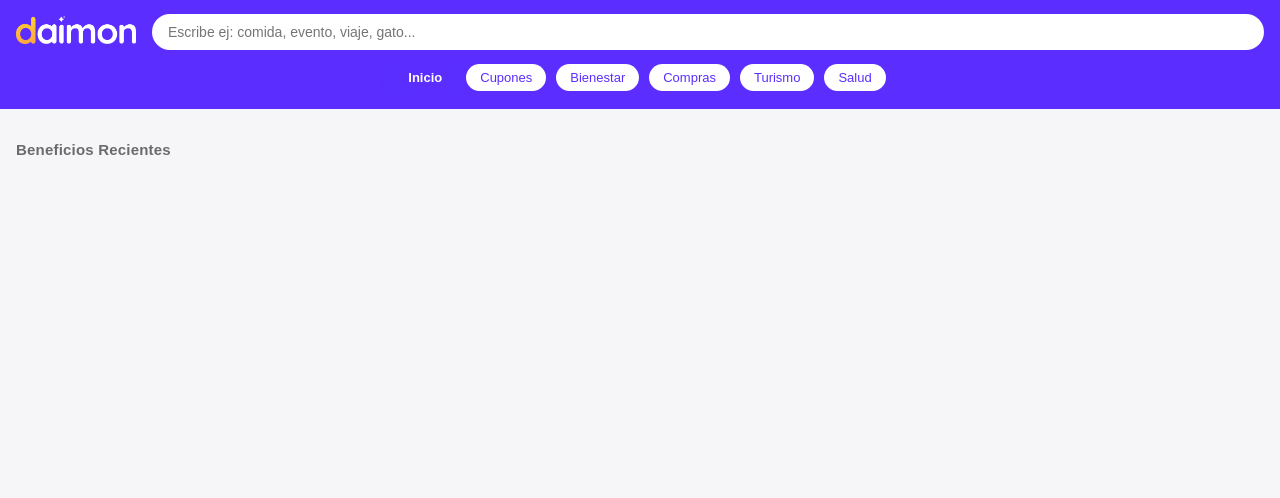
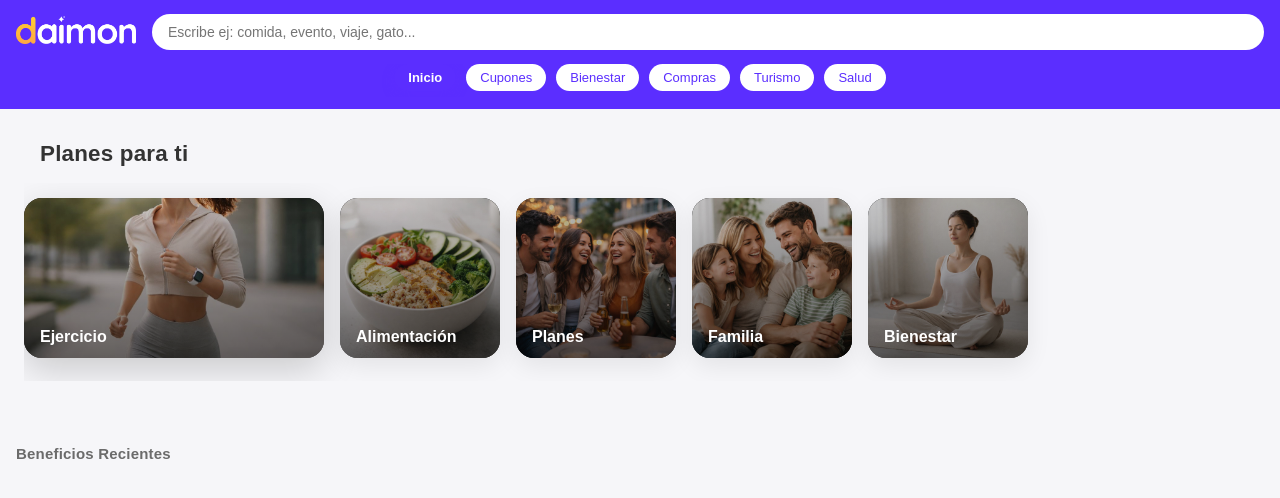
Before and after one commit to haroldgiomart/daimon-newapp, a Flask app: page /home in a window 1280 px wide. Shown: the top 498 px of the page. Run offline with Flask 3, Linux system fonts and the light colour scheme; the visitor is signed in with stand-in values (Sample User, id 1); data that the repository does not hold is empty.

Commit message:
Nueva versión de cards del home

```diff
--- a/app.py
+++ b/app.py
@@ -18,6 +18,7 @@ from services.benefit_details import get_benefit_details
 from services.wellness_videos import get_videos
 from services.user_profile import build_user_profile
 from services.search_service import search_benefits_from_text
+from services.semantic_search import semantic_intent_search
 
 # ---------------------------------------------------------
 # App configuration
@@ -44,10 +45,7 @@ cupones_cache = TTLCache(
 
 @cached(cupones_cache)
 def get_cupones_cached(category: str):
-    """
-    Cachea cupones por categoría.
-    IMPORTANTE: nunca cachear funciones sin argumentos.
-    """
+
     logger.info("Cargando cupones desde API (no cache)")
     data = get_benefits_by_subcategory(category)
 
@@ -99,6 +97,21 @@ def home():
         recomendados=recomendados
     )
 
+
+@app.route("/intent/<intent>")
+def intent_search(intent):
+    results = semantic_intent_search(
+        intent=intent,
+        user_profile_text=session.get("user_semantic_profile", ""),
+        user_tags=session.get("user_tags", [])
+    )
+
+    return render_template(
+        "search_results.html",
+        title=f"Planes de {intent}",
+        subtitle="Recomendado para ti",
+        benefits=results
+    )
 
 @app.route("/search")
 def search():
--- a/static/css/app.css
+++ b/static/css/app.css
@@ -1048,3 +1048,189 @@ section h3 {
 .matrix-item .card {
   height: 100%;
 }
+
+
+/* =========================================
+   INTENT CARDS – HOME
+   ========================================= */
+
+.intent-section {
+  padding: 24px 0;
+}
+
+.intent-title {
+  font-size: 1.3rem;
+  font-weight: 600;
+  margin: 0 16px 16px;
+}
+
+.intent-carousel {
+  display: flex;
+  gap: 16px;
+  padding: 0 16px 12px;
+  overflow-x: auto;
+  scroll-snap-type: x mandatory;
+}
+
+.intent-carousel::-webkit-scrollbar {
+  display: none;
+}
+
+.intent-card {
+  flex: 0 0 120px;
+  height: 120px;
+  background: #fff;
+  border-radius: 20px;
+  display: flex;
+  flex-direction: column;
+  align-items: center;
+  justify-content: center;
+  text-decoration: none;
+  color: #111;
+  scroll-snap-align: center;
+  transition: transform 0.25s ease, box-shadow 0.25s ease;
+  box-shadow: 0 4px 14px rgba(0,0,0,0.08);
+}
+
+.intent-icon {
+  font-size: 2rem;
+  margin-bottom: 8px;
+}
+
+.intent-label {
+  font-size: 0.9rem;
+  font-weight: 500;
+}
+
+/* Desktop hover */
+@media (hover: hover) {
+  .intent-card:hover {
+    transform: scale(1.12);
+    box-shadow: 0 10px 28px rgba(0,0,0,0.15);
+    z-index: 2;
+  }
+}
+
+.intent-card:active {
+  transform: scale(1.05);
+}
+
+/* =========================================
+   INTENT RAIL — Premium Style (Prime / Apple TV)
+   ========================================= */
+
+.intent-rail {
+  padding: 32px 24px;
+}
+
+.intent-title {
+  font-size: 1.4rem;
+  margin-bottom: 16px;
+  color: #333;
+}
+
+/* ===== TRACK ===== */
+.intent-track {
+  display: flex;
+  gap: 16px;
+  overflow-x: auto;
+  scroll-snap-type: x mandatory;
+  padding-bottom: 8px;
+
+  /* 🔒 ALTURA FIJA DEL RAIL (NO SE MUEVE NADA ABAJO) */
+  height: 190px;
+  align-items: center;
+}
+
+.intent-track::-webkit-scrollbar {
+  display: none;
+}
+
+/* ===== CARD BASE ===== */
+.intent-card {
+  flex: 0 0 160px;
+  height: 160px; /* 🔒 ALTURA FIJA */
+  border-radius: 18px;
+  overflow: hidden;
+  position: relative;
+  background: #000;
+  scroll-snap-align: center;
+
+  transition:
+    flex-basis 0.35s ease,
+    box-shadow 0.35s ease;
+
+  box-shadow: 0 8px 24px rgba(0, 0, 0, 0.08);
+  text-decoration: none;
+}
+
+/* Imagen */
+.intent-card img {
+  width: 100%;
+  height: 100%;
+  object-fit: cover;
+  filter: brightness(0.9);
+  transition: transform 0.35s ease;
+}
+
+/* Texto */
+.intent-card span {
+  position: absolute;
+  bottom: 12px;
+  left: 16px;
+  color: #fff;
+  font-weight: 600;
+  font-size: 1rem;
+  z-index: 2;
+}
+
+/* Overlay */
+.intent-card::after {
+  content: "";
+  position: absolute;
+  inset: 0;
+  background: linear-gradient(
+    to top,
+    rgba(0, 0, 0, 0.55),
+    rgba(0, 0, 0, 0.1)
+  );
+  z-index: 1;
+}
+
+/* ===== HERO / ACTIVE STATE ===== */
+.intent-card.active {
+  flex-basis: 300px; /* 🔥 SOLO HORIZONTAL */
+  box-shadow: 0 12px 36px rgba(0, 0, 0, 0.18);
+}
+
+.intent-card.active img {
+  transform: scale(1.05);
+}
+
+/* ===== DESKTOP HOVER ===== */
+@media (hover: hover) and (pointer: fine) {
+  .intent-card:hover {
+    flex-basis: 300px;
+    box-shadow: 0 12px 36px rgba(0, 0, 0, 0.18);
+  }
+
+  .intent-card:hover img {
+    transform: scale(1.05);
+  }
+}
+
+/* ===== MOBILE ===== */
+@media (max-width: 768px) {
+  .intent-track {
+    height: 180px;
+  }
+
+  .intent-card {
+    flex: 0 0 75%;
+    height: 150px;
+  }
+
+  .intent-card.active {
+    flex-basis: 85%;
+  }
+}
--- a/templates/home.html
+++ b/templates/home.html
@@ -1,6 +1,39 @@
 {% extends "layout.html" %}
 
 {% block content %}
+
+<section class="intent-rail">
+  <h2 class="intent-title">Planes para ti</h2>
+
+  <div class="intent-track" id="intentTrack">
+
+    <a href="/intent/ejercicio" class="intent-card active">
+      <img src="/static/img/ejercicio.jpeg" alt="Ejercicio">
+      <span>Ejercicio</span>
+    </a>
+
+    <a href="/intent/alimentacion" class="intent-card">
+      <img src="/static/img/alimentacion.jpeg" alt="Alimentación">
+      <span>Alimentación</span>
+    </a>
+
+    <a href="/intent/planes" class="intent-card">
+      <img src="/static/img/planes.jpeg" alt="Planes">
+      <span>Planes</span>
+    </a>
+
+    <a href="/intent/familia" class="intent-card">
+      <img src="/static/img/familia.jpeg" alt="Familia">
+      <span>Familia</span>
+    </a>
+
+    <a href="/intent/bienestar" class="intent-card">
+      <img src="/static/img/bienestar.jpeg" alt="Bienestar">
+      <span>Bienestar</span>
+    </a>
+
+  </div>
+</section>
 
 <section>
   <h2>Beneficios Recientes</h2>
--- a/templates/search_results.html
+++ b/templates/search_results.html
@@ -6,7 +6,6 @@
 
   <header class="list-header">
     <h2>{{ title }}</h2>
-    <p>{{ subtitle }}</p>
   </header>
 
   <div class="matrix-container">
```
Also changed, not shown: services/embeddings.py (added, +14 -0 lines), services/pinecone_client.py (added, +14 -0 lines), services/semantic_search.py (added, +25 -0 lines), static/js/app.js (+54 -0 lines), static/img/alimentacion.jpeg (added), static/img/bienestar.jpeg (added), static/img/ejercicio.jpeg (added), static/img/familia.jpeg (added), static/img/planes.jpeg (added).
